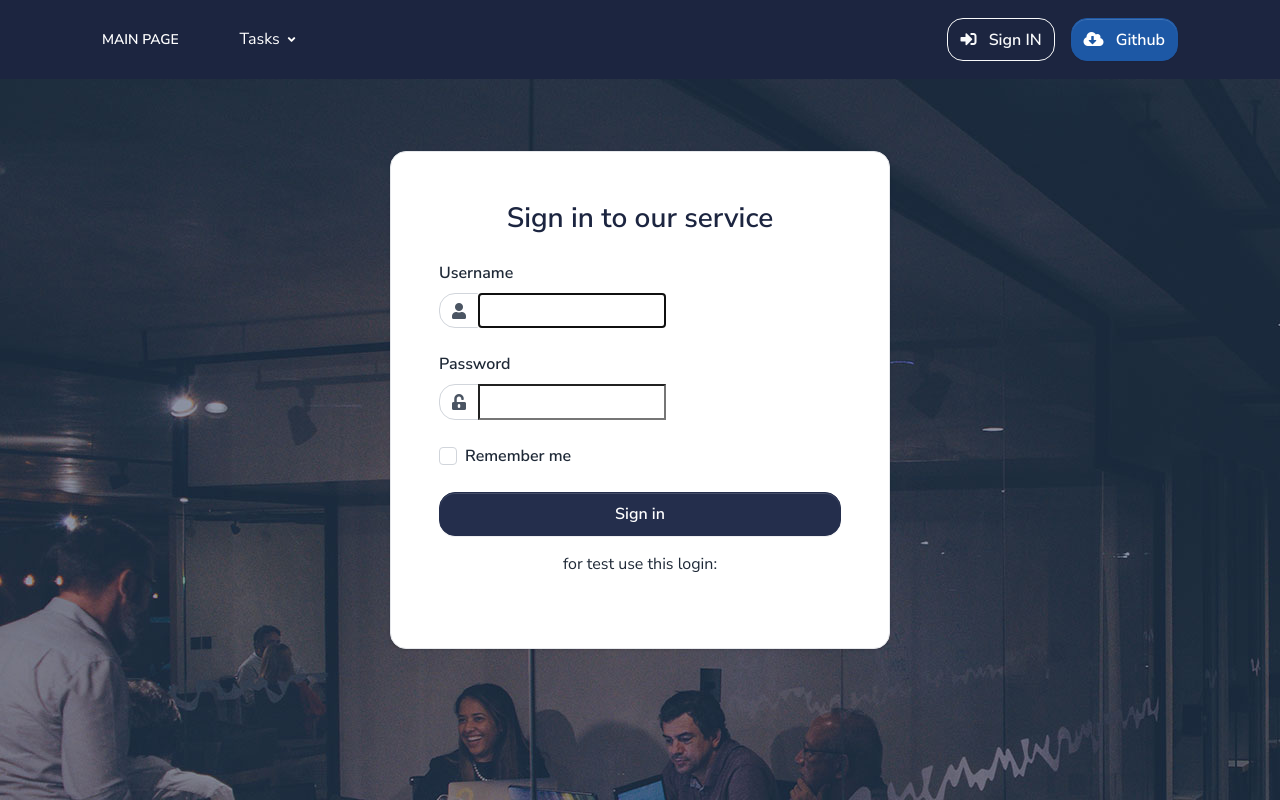
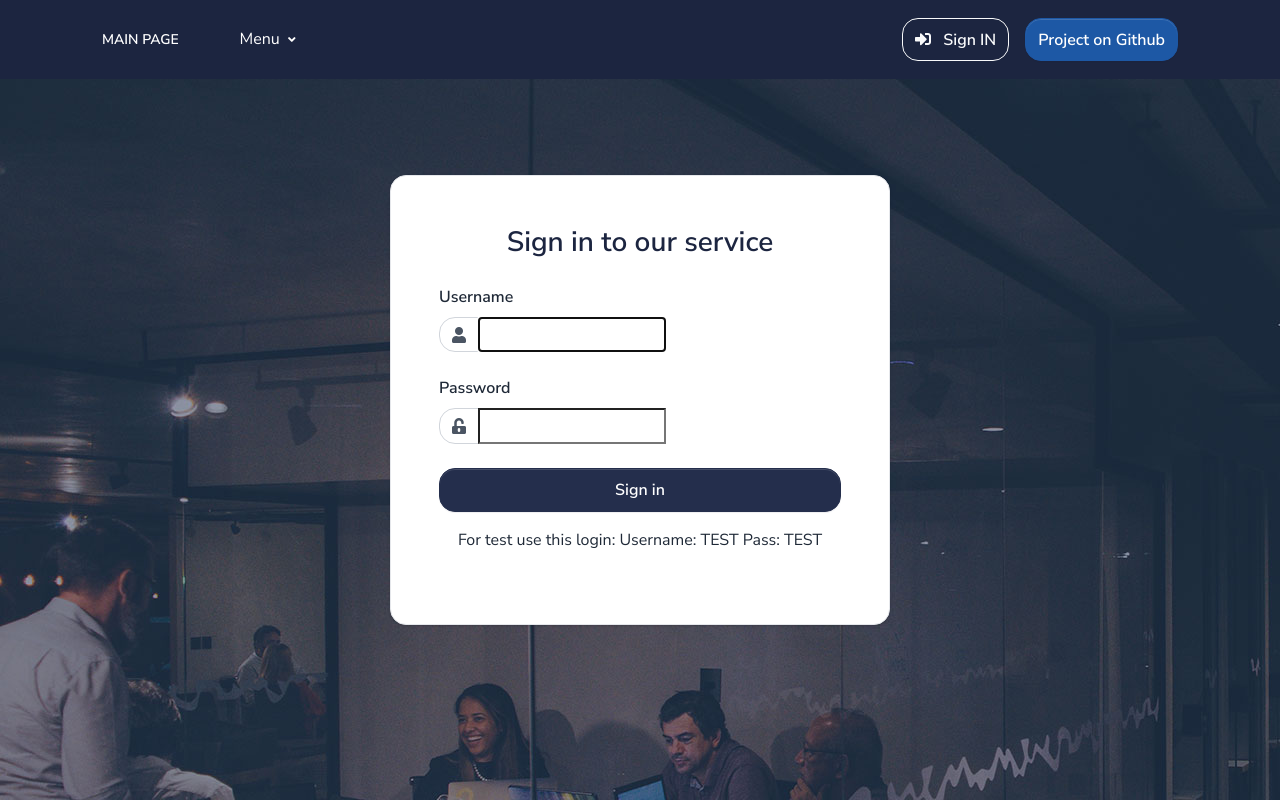
Before and after one commit to Judviii/company-task-tracker, a Django app: page /accounts/login/ in a window 1280 px wide. Run offline with Django 5.2, Linux system fonts and the light colour scheme; some libraries are stand-ins or nearby versions.

Commit message:
update the navigation display and the login page of the logout, add blank lines where necessary

```diff
--- a/templates/includes/navigation.html
+++ b/templates/includes/navigation.html
@@ -10,9 +10,15 @@
          class="navbar navbar-main navbar-expand-lg navbar-theme-primary headroom navbar-dark navbar-theme-secondary">
   {% endif %}
   <div class="container position-relative">
-    <a class="navbar-brand me-lg-5" href="/">
-      Main page
-    </a>
+    {% if request.user.is_authenticated %}
+      <li class="mb-2 megamenu-item">
+        <a class="navbar-brand me-lg-5" href="{% url 'task-manager:worker-detail' pk=user.id %}">{{ user.username }} / {{ user.position }}</a>
+      </li>
+    {% else %}
+      <a class="navbar-brand me-lg-5" href="/">
+        Main page
+      </a>
+    {% endif %}
     <div class="navbar-collapse collapse me-auto" id="navbar_global">
       <div class="navbar-collapse-header">
         <div class="row">
@@ -31,13 +37,13 @@
         <li class="nav-item dropdown">
           <a href="#" class="nav-link dropdown-toggle" id="frontPagesDropdown" aria-expanded="false"
              data-bs-toggle="dropdown">
-            Tasks
+            Menu
             <span class="fas fa-angle-down nav-link-arrow ms-1"></span>
           </a>
           <div class="dropdown-menu dropdown-megamenu px-0 py-2 p-lg-4" aria-labelledby="frontPagesDropdown">
             <div class="row">
               <div class="col-6 col-lg-4">
-                <h6 class="d-block mb-4 text-primary">Task list </h6>
+                <h6 class="d-block mb-4 text-primary">Tasks </h6>
                 <ul class="list-style-none mb-4">
                   <li class="mb-2 megamenu-item">
                     <h6 class="d-block mb-3 text-primary">
@@ -50,7 +56,7 @@
                 </ul>
               </div>
               <div class="col-6 col-lg-4">
-                <h6 class="d-block mb-4 text-primary">Worker list</h6>
+                <h6 class="d-block mb-4 text-primary">Workers</h6>
                 <ul class="list-style-none mb-4">
                   <li class="mb-2 megamenu-item">
                     <a class="megamenu-link" href="{% url 'task-manager:worker-list' %}">Worker list</a>
@@ -61,18 +67,17 @@
                 </ul>
               </div>
               <div class="col-6 col-lg-4">
+              {% if request.user.is_authenticated %}
                 <h6 class="d-block mb-3 text-primary">{{ user.position }}</h6>
                 <ul class="list-style-none mb-4">
-                  {% if request.user.is_authenticated %}
                     <li class="mb-2 megamenu-item">
-                      <a class="megamenu-link" href="{% url 'task-manager:worker-detail' pk=user.id %}">{{ user.username }}</a>
+                      <a class="megamenu-link"
+                         href="{% url 'task-manager:worker-detail' pk=user.id %}">{{ user.username }}</a>
                     </li>
+                  </ul>
                   {% else %}
-                    <li class="mb-2 megamenu-item">
-                      <a class="megamenu-link" href="{% url 'login' %}">Log in</a>
-                    </li>
-                  {% endif %}
-                </ul>
+                <h6 class="d-block mb-3 text-primary"><a href="{% url 'login' %}">Log in</a></h6>
+              {% endif %}
               </div>
             </div>
           </div>
@@ -93,8 +98,9 @@
            class="btn btn-outline-gray-100 d-none d-lg-inline me-md-3"><span class="fas fa-sign-in-alt me-2"></span>
           Sign IN</a>
       {% endif %}
-      <a target="_blank" href="https://github.com/Judviii/company-task-tracker" class="btn btn-tertiary"><i
-          class="fas fa-cloud-download-alt me-2"></i> Github</a>
+      <a target="_blank" href="https://github.com/Judviii/company-task-tracker" class="btn btn-tertiary">
+        Project on Github
+      </a>
       <button class="navbar-toggler ms-2" type="button" data-bs-toggle="collapse" data-bs-target="#navbar_global"
               aria-controls="navbar_global" aria-expanded="false" aria-label="Toggle navigation">
         <span class="navbar-toggler-icon"></span>
--- a/templates/registration/logged_out.html
+++ b/templates/registration/logged_out.html
@@ -1,6 +1,7 @@
 {% extends "base.html" %}
 
 {% block content %}
+  <div class="section section-md">
     <div class="container">
       <div class="row justify-content-center">
         <div class="col-md-6">
@@ -14,4 +15,5 @@
         </div>
       </div>
     </div>
+  </div>
 {% endblock %}
--- a/templates/registration/login.html
+++ b/templates/registration/login.html
@@ -2,7 +2,6 @@
 {% load static %}
 
 {% block content %}
-
   <main>
     <section class="min-vh-100 d-flex align-items-center section-image overlay-soft-dark"
              data-background="{% static 'assets/img/pages/form-image.jpg' %}">
@@ -36,20 +35,12 @@
                   <span class="text-danger"> {{ field.errors }} </span>
                 {% endfor %}
                 <!-- End of Form -->
-                <div class="d-flex justify-content-between align-items-center mb-4">
-                  <div class="form-check mb-0">
-                    <input class="form-check-input" type="checkbox" value="" id="remember">
-                    <label class="form-check-label mb-0" for="remember">
-                      Remember me
-                    </label>
-                  </div>
-                </div>
                 <div class="d-grid">
                   <button type="submit" class="btn btn-primary">Sign in</button>
                 </div>
               </form>
               <div class="mt-3 mb-4 text-center">
-                <span class="fw-normal"> for test use this login: </span>
+                <span class="fw-normal"> For test use this login: Username: TEST Pass: TEST </span>
               </div>
               </div>
             </div>
@@ -57,5 +48,4 @@
         </div>
     </section>
   </main>
-
 {% endblock %}
```
Also changed, not shown: templates/base.html (+11 -7 lines), static/assets/img/carousel/image-1.jpg (deleted), static/assets/img/carousel/image-2.jpg (deleted), static/assets/img/carousel/image-3.jpg (deleted), static/assets/img/team/profile-picture-1.jpg (deleted), static/assets/img/team/profile-picture-2.jpg (deleted), static/assets/img/team/profile-picture-3.jpg (deleted), static/assets/img/team/profile-picture-4.jpg (deleted), static/assets/img/team/profile-picture-freelancer.jpg (deleted), templates/task_manager/position_form.html (line endings or trailing spaces), templates/task_manager/search_form.html (line endings or trailing spaces), templates/task_manager/task_detail.html (line endings or trailing spaces), templates/task_manager/tasktype_detail.html (line endings or trailing spaces), templates/task_manager/tasktype_form.html (line endings or trailing spaces). Lines whose indentation alone changed are shown as unchanged.
